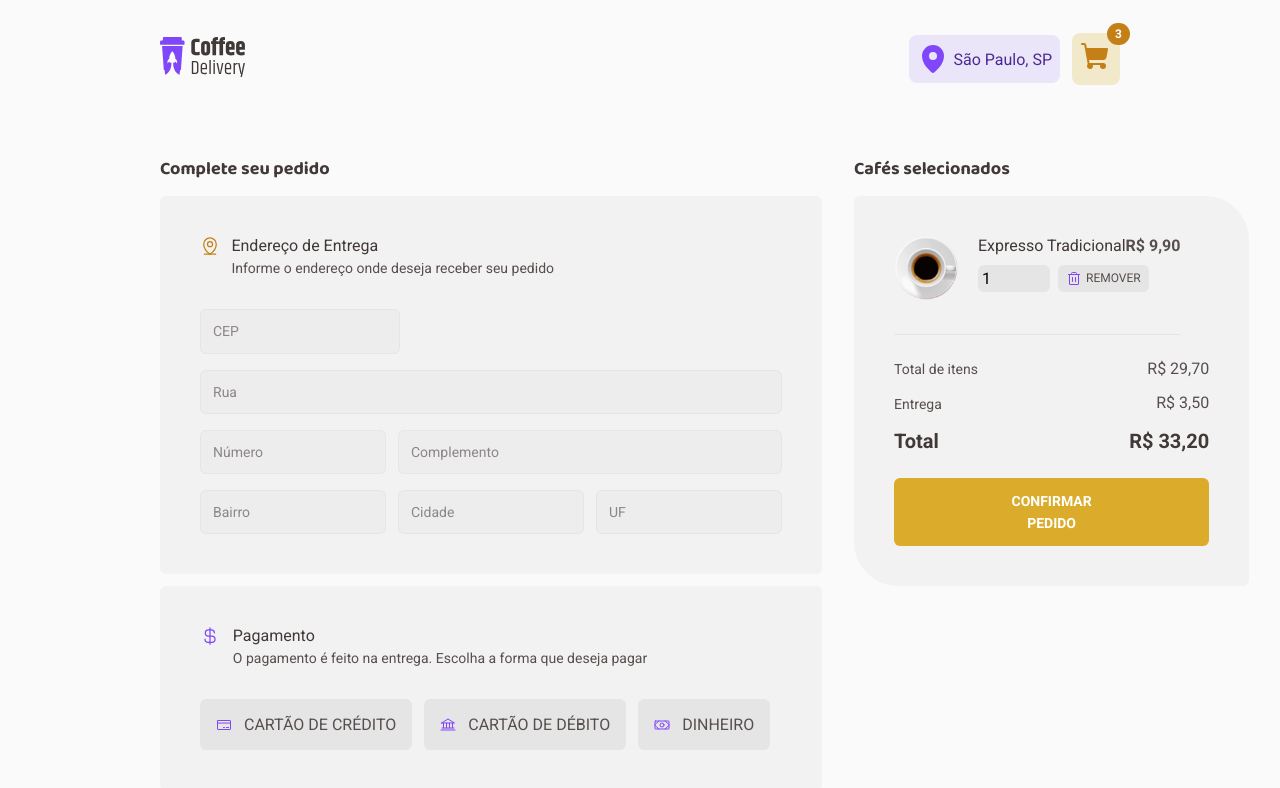
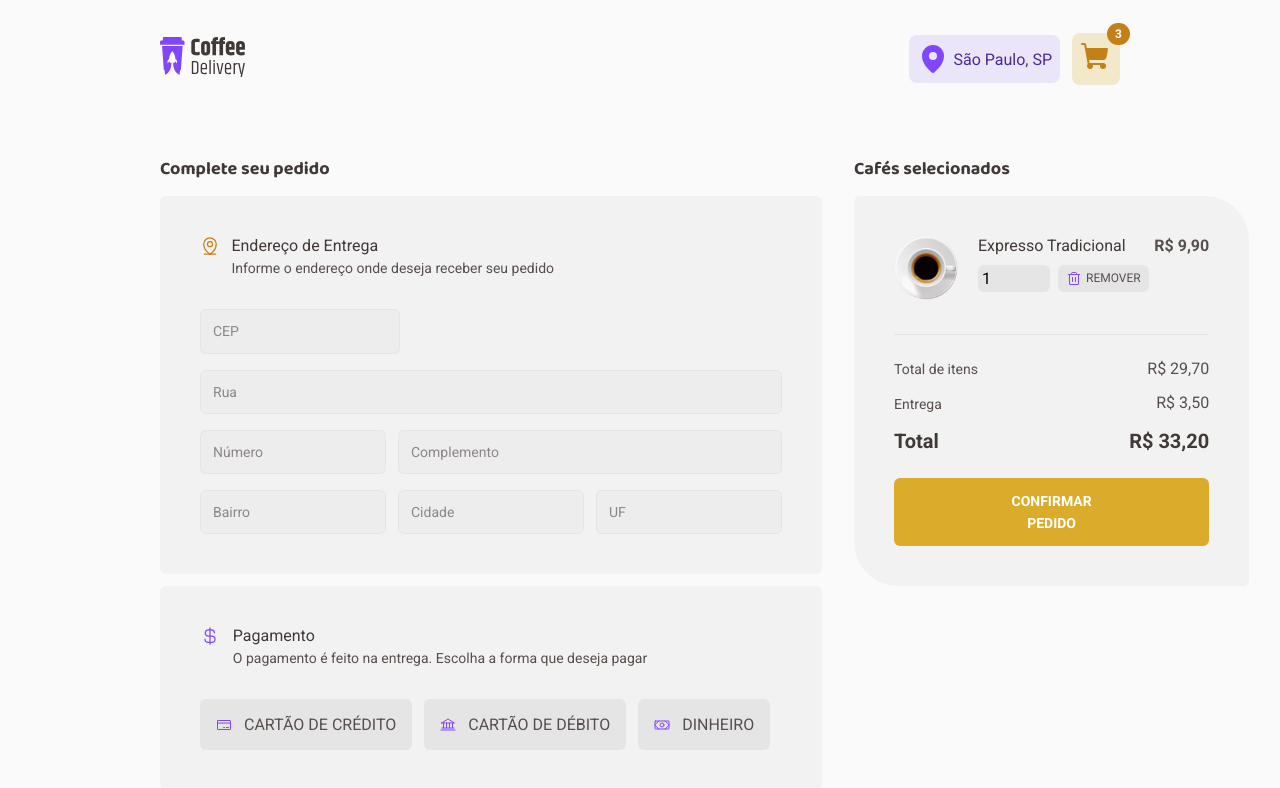
Before and after one commit to taiprogrammer/challenge-coffee-delivery, a React (Vite) app: page /checkout in a window 1280 px wide. Shown: the top 788 px of the page. Built offline with nearby package versions, Linux system fonts and the light colour scheme.

Commit message:
chore (Product) - spacement

```diff
--- a/src/pages/Checkout/components/SelectedProducts/components/Product/styles.ts
+++ b/src/pages/Checkout/components/SelectedProducts/components/Product/styles.ts
@@ -8,16 +8,21 @@ export const ContainerProduct = styled.div`
   padding-bottom: 2.094rem;
   border-bottom: 1px solid ${(props) => props.theme.baseButton};
 
+  width: 100%;
+
   img {
     height: 4rem;
   }
 `;
 
 export const ContainerProductInfo = styled.aside`
+  width: 100%;
   header {
     display: flex;
     align-items: center;
     justify-content: space-between;
+
+    width: 100%;
 
     span {
       font-size: 1rem;
--- a/src/pages/Checkout/components/SelectedProducts/styles.ts
+++ b/src/pages/Checkout/components/SelectedProducts/styles.ts
@@ -24,7 +24,9 @@ export const ContainerOverview = styled.div`
   align-items: flex-start;
 `;
 
-export const ContainerProducts = styled.main``;
+export const ContainerProducts = styled.main`
+  width: 100%;
+`;
 
 export const ContainerReviewPrice = styled.section`
   gap: 0.844rem;
```
